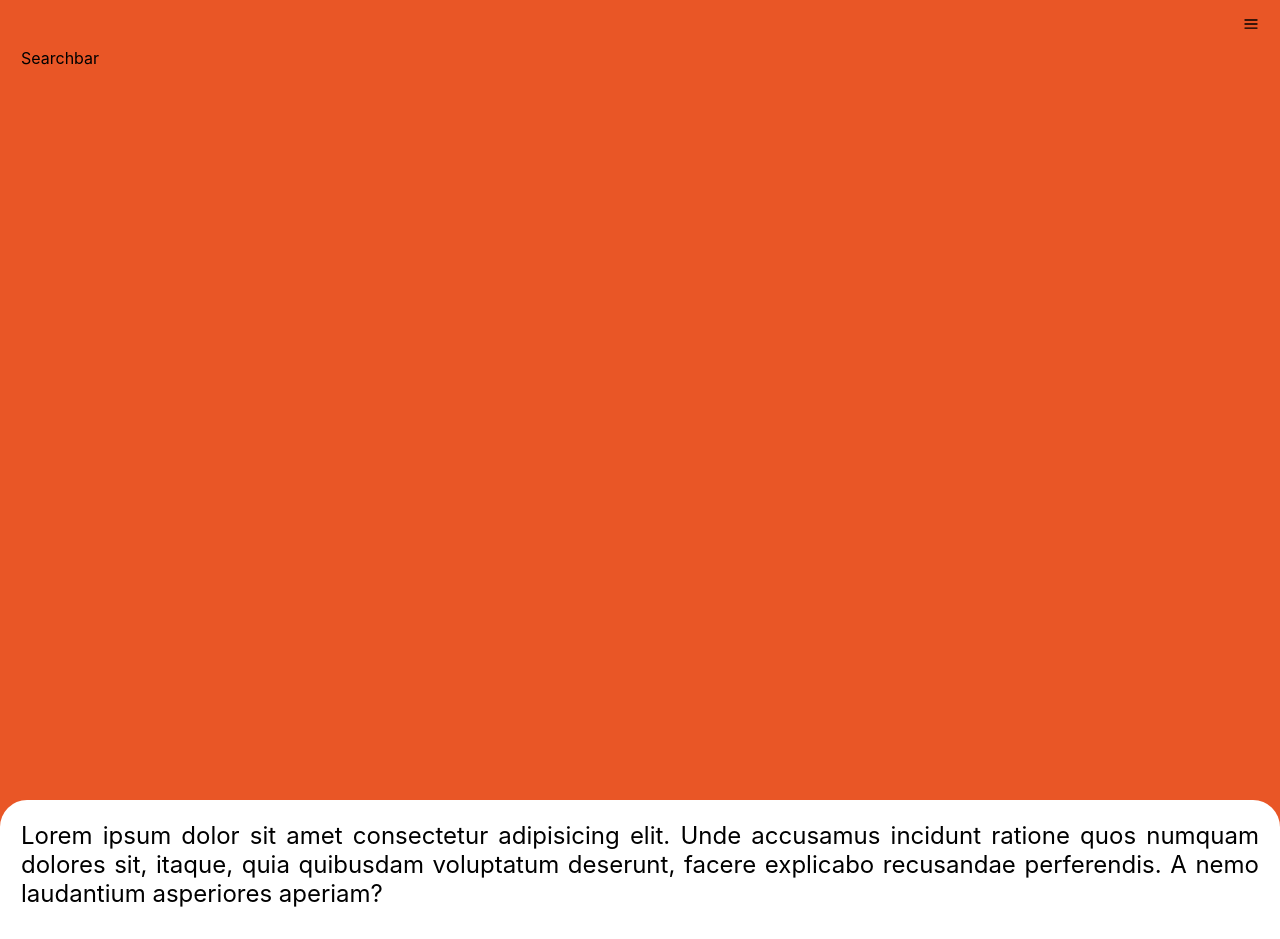
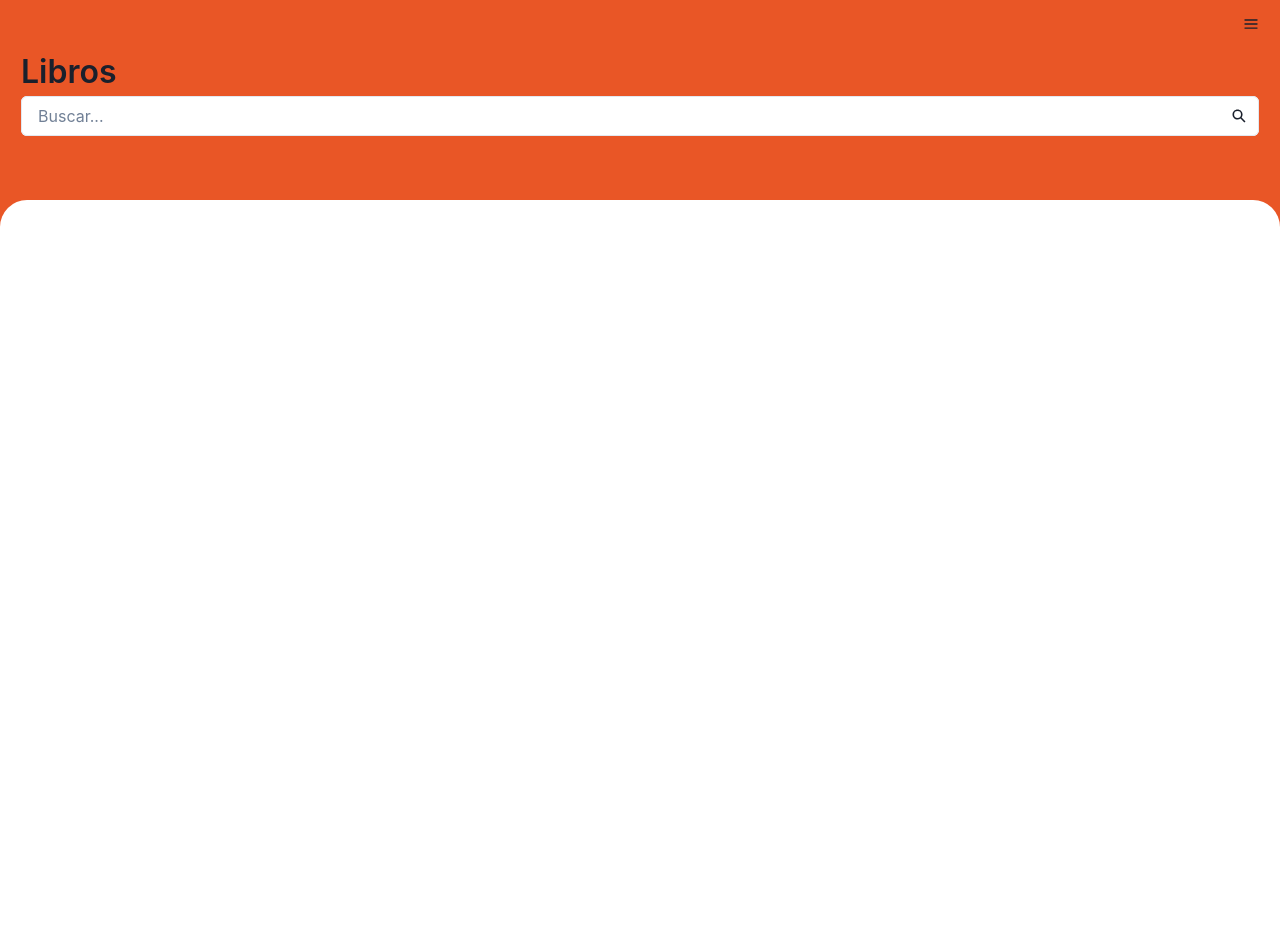
Before and after one commit to CatBoxy/helena-blog, a React (Vite) app: page /libros in a window 1280 px wide. Shown: the top 939 px of the page. Built offline with nearby package versions, Linux system fonts and the light colour scheme.

Commit message:
layout props edit

```diff
--- a/package.json
+++ b/package.json
@@ -8,7 +8,11 @@
     "preview": "vite preview"
   },
   "dependencies": {
+    "@chakra-ui/react": "^2.2.1",
+    "@emotion/react": "^11.9.3",
+    "@emotion/styled": "^11.9.3",
     "@types/styled-components": "^5.1.25",
+    "framer-motion": "^6.3.11",
     "react": "^18.0.0",
     "react-dom": "^18.0.0",
     "react-icons": "^4.4.0",
--- /dev/null
+++ b/src/components/Cards/Cards.tsx
@@ -0,0 +1,10 @@
+
+const Cards = () => {
+    return (
+        <>
+
+        </>
+    );
+};
+
+export default Cards;
--- a/src/components/Hero/styles.ts
+++ b/src/components/Hero/styles.ts
@@ -9,6 +9,7 @@ export const Container = styled.div`
 
   .title {
     margin-bottom: 16px;
+    font-size: 2em;
   }
 
   .scrollBtn {
--- a/src/components/Layout/Layout.tsx
+++ b/src/components/Layout/Layout.tsx
@@ -3,14 +3,15 @@ import { MainWrapper } from './styles';
 
 interface LayoutProps {
   bgColor?: string;
-  footer?: boolean;
+  height?: string;
   body?: boolean;
+  padding?: string;
   children: ReactNode;
 }
 
-const Layout: React.FC<LayoutProps> = ({ body, footer, bgColor, children }) => {
+const Layout: React.FC<LayoutProps> = ({ body, height, bgColor, children, padding }) => {
   return (
-    <MainWrapper bgColor={bgColor} footer={footer} body={body}>
+    <MainWrapper bgColor={bgColor} height={height} body={body} padding={padding}>
       {children}
     </MainWrapper>
   );
--- a/src/components/Layout/styles.ts
+++ b/src/components/Layout/styles.ts
@@ -2,15 +2,16 @@ import styled from 'styled-components';
 
 type LayoutStyledProps = {
   bgColor?: string;
-  footer?: boolean;
+  height?: string;
   body?: boolean;
+  padding?: string;
 };
 
 export const MainWrapper = styled.div<LayoutStyledProps>`
-  min-height: ${(props) => (props.footer ? '100px' : '100vh')};
+  min-height: ${(props) => (props.height || '100vh')};
   border-radius: ${(props) => (props.body ? '27px 27px 0 0' : '0')};
   width: 100%;
-  padding: ${(props) => (props.footer ? '0' : '0 21px')};
+  padding: ${(props) => (props.padding || '0 21px')};
   background-color: ${(props) => {
     switch (props.bgColor) {
       case 'white':
--- a/src/components/SearchBar/SearchBar.tsx
+++ b/src/components/SearchBar/SearchBar.tsx
@@ -1,10 +1,18 @@
+import {InputGroup, InputRightElement, Input} from '@chakra-ui/react'
+import { IoSearchSharp } from "react-icons/io5";
+import {Container} from './styles';
 
 const SearchBar = () => {
-    console.log('searchbar')
     return (
-        <div>
-            Searchbar
-        </div>
+        <>
+            <Container>
+                <h2>Libros</h2>
+                <InputGroup style={{background: 'white', borderRadius: '0.375rem'}}>
+                    <Input placeholder='Buscar...' />
+                    <InputRightElement children={<IoSearchSharp />} />
+                </InputGroup>
+            </Container>
+        </>
     );
 };
 
--- /dev/null
+++ b/src/components/SearchBar/styles.ts
@@ -0,0 +1,8 @@
+import styled from "styled-components";
+
+export const Container = styled.div`
+    h2 {
+        font-size: 2em;
+        font-weight: 600;
+    }
+`;
--- a/src/components/views/Books/Books.tsx
+++ b/src/components/views/Books/Books.tsx
@@ -1,20 +1,20 @@
 import Header from '../../Header/Header';
 import Layout from '../../Layout/Layout';
 import SearchBar from '../../SearchBar/SearchBar';
-import Body from '../../Body/Body';
+import Cards from '../../Cards/Cards';
 import Footer from '../../Footer/Footer';
 
 const Books = () => {
     return (
         <>
-            <Layout>
+            <Layout height={'200px'}>
                 <Header />
                 <SearchBar />
             </Layout>
             <Layout bgColor="white" body={true}>
-                <Body />
+                <Cards />
             </Layout>
-            <Layout bgColor="black" footer={true}>
+            <Layout bgColor="black" height={'100px'} padding={'0'}>
                 <Footer />
             </Layout>
         </>
--- a/src/components/views/Home/Home.tsx
+++ b/src/components/views/Home/Home.tsx
@@ -14,7 +14,7 @@ const Home = () => {
       <Layout bgColor="white" body={true}>
         <Body />
       </Layout>
-      <Layout bgColor="black" footer={true}>
+      <Layout bgColor="black" height={'100px'} padding={'0'}>
         <Footer />
       </Layout>
     </>
--- a/src/index.css
+++ b/src/index.css
@@ -5,7 +5,7 @@ body {
     sans-serif;
   -webkit-font-smoothing: antialiased;
   -moz-osx-font-smoothing: grayscale;
-  background-color: #E95626;
+  background-color: #E95626 !important;
 }
 
 code {
--- a/src/main.tsx
+++ b/src/main.tsx
@@ -1,13 +1,16 @@
 import React from 'react';
 import ReactDOM from 'react-dom/client';
+import { ChakraProvider } from '@chakra-ui/react';
 import App from './App';
 import './index.css';
 import { BrowserRouter } from 'react-router-dom';
 
 ReactDOM.createRoot(document.getElementById('root')!).render(
   <React.StrictMode>
-    <BrowserRouter>
-      <App />
-    </BrowserRouter>
+    <ChakraProvider>
+      <BrowserRouter>
+        <App />
+      </BrowserRouter>
+    </ChakraProvider>
   </React.StrictMode>
 );
```
Also changed, not shown: 1 other file (tests, documents, lock files or other folders).
